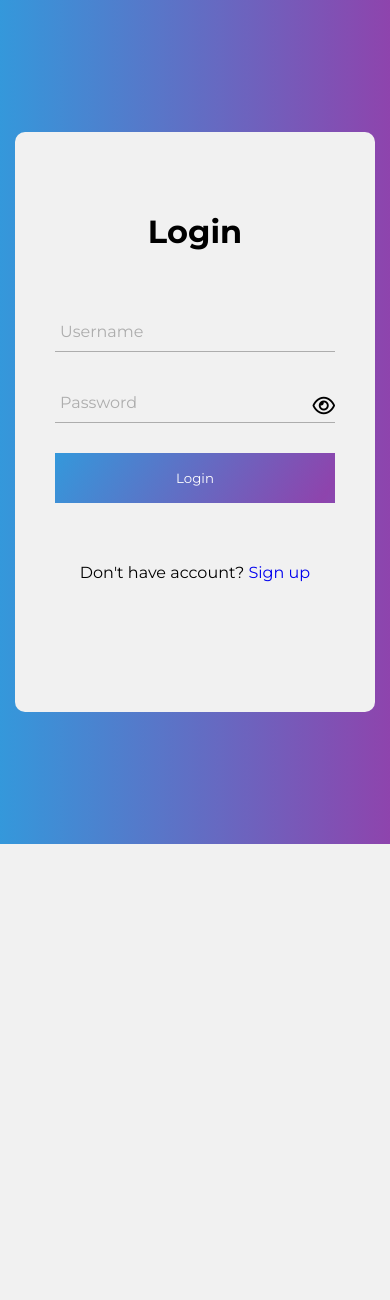
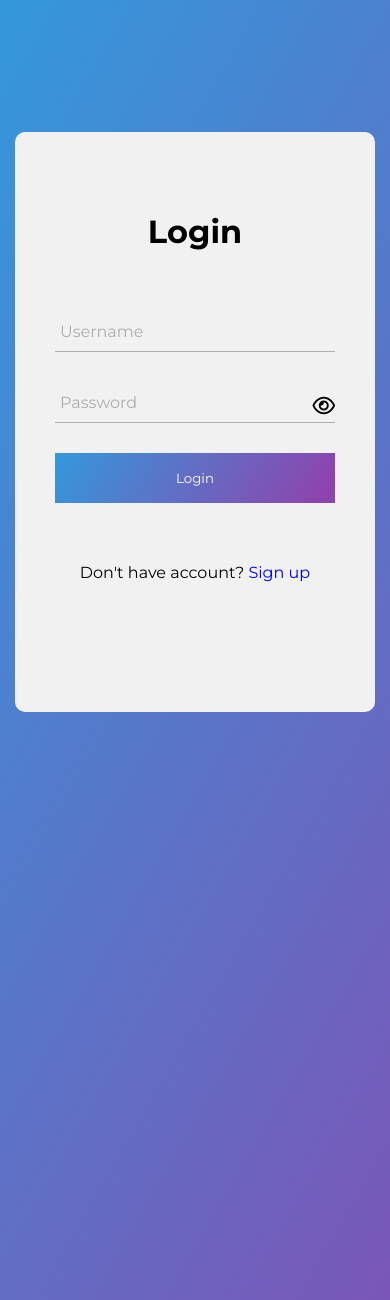
Before and after one commit to SilviuDinu/vue-js-project, a PHP site: page / in a window 390 px wide. Shown: the top 1300 px of the page. Before the commit the page ends 844 px from the top, so only its background shows below. Run offline with PHP 8.4, Linux system fonts and the light colour scheme; some libraries are stand-ins or nearby versions.

Commit message:
CSS responsiveness adjustments

```diff
--- a/assets/css/style.css
+++ b/assets/css/style.css
@@ -61,10 +61,18 @@ li.greeting {
         position: relative;
         right: 0;
         float: none;
-        width: 50%;
         margin: 15px auto;
     }
+    body {
+        height: 220vh;
+    }
 }
+@media screen and (max-width: 370px){
+    body {
+        height: 320vh;
+    }
+}
+
 
 .active {
     background-color: #4CAF50;
@@ -114,8 +122,10 @@ i.fa.fa-eye, i.fa.fa-eye-slash {
 
 body {
     min-height: 100vh;
-    background-image: linear-gradient(90deg, #3498db, #8e44ad);
+    background-image: linear-gradient(120deg, #3498db, #8e44ad);
 }
+
+
 
 .alert-fail {
     color: #3c763d;
```
